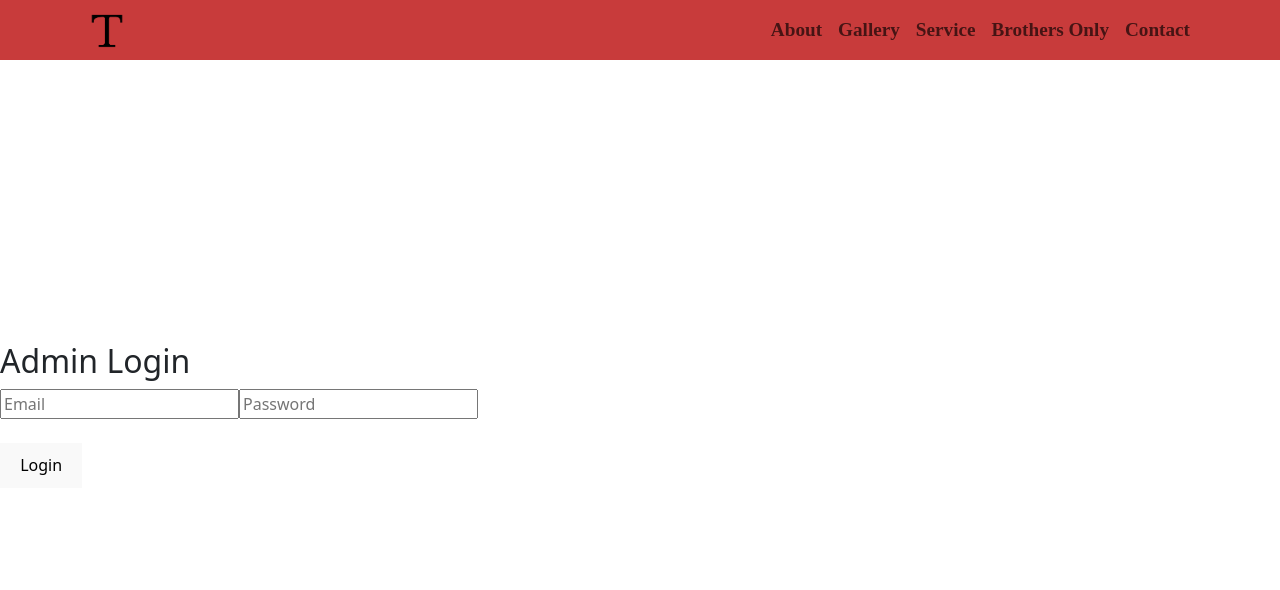
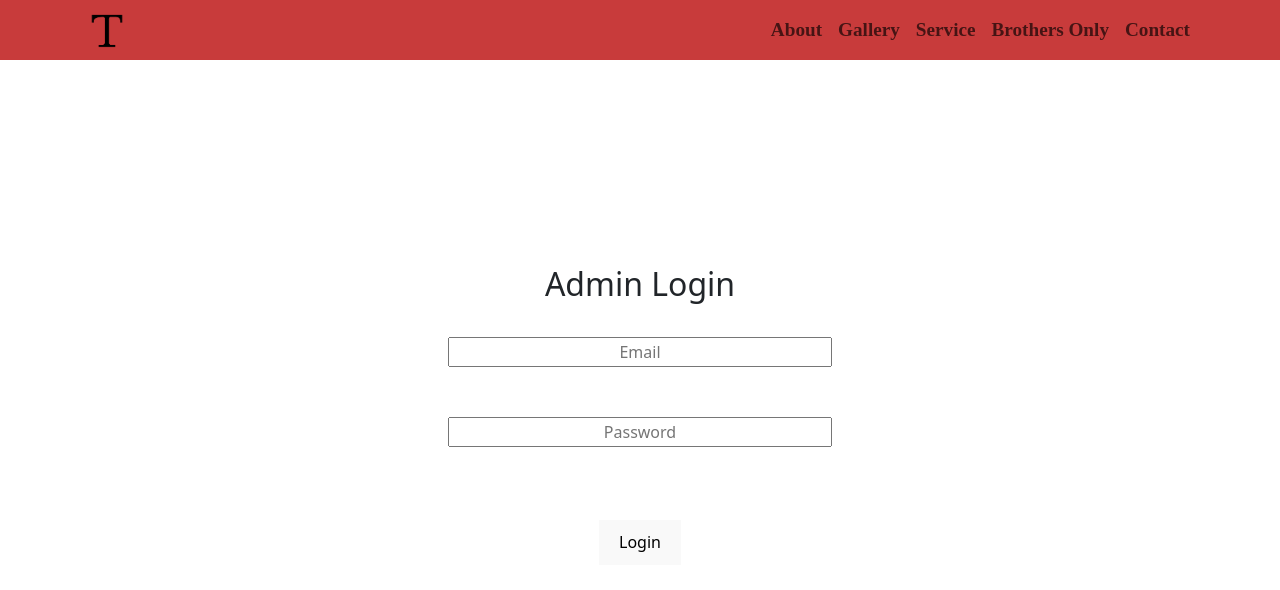
Before and after one commit to Edwin-Najera/ODPhi-Tau, a React (Vite) app in the folder Notorious Tau/: page /login in a window 1280 px wide. Shown: the top 590 px of the page. Built offline with nearby package versions, Linux system fonts and the light colour scheme.

Commit message:
Added new admin panel, intermediate finish on events admin panel, and going to add events from firebase to events.tsx

```diff
--- a/Notorious Tau/src/App.css
+++ b/Notorious Tau/src/App.css
@@ -96,23 +96,23 @@ body {
 
 #AppGrid > #School {
   grid-area: School;
-  padding-top: 3em;
-  padding-bottom: 3em;
+  padding: 1em 0;
   background-color: black;
   min-height: 35vh;
   @media (max-width: 992px) {
     padding-top: 0;
+    margin-top: 0;
   }
 }
 
 #AppGrid > #MGC {
   grid-area: MGC;
-  padding-top: 3em;
-  padding-bottom: 3em;
+  padding: 1em 0;
   background-color: black;
   min-height: 35vh;
   @media (max-width: 992px) {
     padding-bottom: 0;
+    margin-bottom: 0;
   }
 }
 
--- a/Notorious Tau/src/components/EventsFolder/eventData.ts
+++ b/Notorious Tau/src/components/EventsFolder/eventData.ts
@@ -2,12 +2,13 @@ import fundraiser from "../Photos/ConchasFund.jpeg";
 import somePhoto from "../Photos/T.png";
 
 
-export interface eventItem{
+export type eventItem = {
     name: string;
     price: string;
 }
 
-export interface event{
+export type event = {
+    id: string;
     title: string;
     image: string;
     description: string;
@@ -15,6 +16,7 @@ export interface event{
 }
 
 export const eventData: event[] = [{
+    id: "1203",
     title: "Conchas con Cafe",
     image: fundraiser,
     description: "Too cold and need something to warm you up? 🔥 Stop by on Tuesday, February 24, and treat yourself to a concha (or two😏) with some delicious Abuelita hot chocolate☕️! The Notorious Tau Chapter of Omega Delta Phi will be at the UC Mall from 11 AM to 2 PM. We hope to see you there and as always, stay hype! 🔥",
@@ -23,6 +25,7 @@ export const eventData: event[] = [{
         { name: "Abuelita Hot Chocolate", price: "$4.00" },
         { name: "Combo \n Conchas & Abuelita Hot Chocolate", price: "$6.00"}]
 }, {
+    id: "19394",
     title: "Another event",
     image: somePhoto,
     description: "This is a random description. I have to make the description long in order for the title to not be cut",
--- a/Notorious Tau/src/components/Login.tsx
+++ b/Notorious Tau/src/components/Login.tsx
@@ -1,4 +1,4 @@
-import { useEffect, useState, Fragment } from "react";
+import { useState, Fragment } from "react";
 import {
   setPersistence,
   browserSessionPersistence,
@@ -25,8 +25,8 @@ function Login() {
 
   return (
     <Fragment>
+      <div className="login-form">
         <h2>Admin Login</h2>
-
         <input
           type="email"
           placeholder="Email"
@@ -37,10 +37,10 @@ function Login() {
           placeholder="Password"
           onChange={(e) => setPassword(e.target.value)}
         />
-
         <br />
         <br />
         <button onClick={handleLogin}>Login</button>
+      </div>
     </Fragment>
   );
 }
--- a/Notorious Tau/src/components/global.css
+++ b/Notorious Tau/src/components/global.css
@@ -521,4 +521,128 @@ a.click-button {
 
 /*              This and below will be for the Gallery                */
 /*              This and below will be for the OnlyBros               */
+/*  Onlybros.tsx  */
+.admin-page {
+  display: flex;
+  max-width: 100%;
+  width: 100vw;
+  padding-top: 50px;
+  flex-direction: column;
+  align-items: start;
+  border: solid red;
+  @media (max-width: 992px) {
+    align-items: center;
+    justify-content: center;
+  }
+}
+.admin-container {
+  display: flex;
+  flex-direction: column;
+  max-width: 600px;
+  width: 40vw;
+  margin: 40px auto;
+  padding: 10px;
+  background: white;
+  border-radius: 12px;
+  box-shadow: 0 10px 30px rgba(0, 0, 0, 0.5);
+  @media (max-width: 992px) {
+    width: 95%;
+    margin: 0;
+    padding: 0;
+    border: solid red;
+  }
+}
+
+.admin-header {
+  display: flex;
+  justify-content: space-between;
+  align-items: center;
+  align-self: center;
+}
+
+.admin-button {
+  padding: 8px 14px;
+  border: none;
+  border-radius: 6px;
+  cursor: pointer;
+  font-weight: 600;
+  @media (max-width: 992px) {
+    padding: 0;
+  }
+}
+
+.description-input {
+  width: 100%;
+  min-height: 80px;
+  padding: 8px 12px;
+  font-size: 1em;
+  border: 1px solid #ccc;
+  border-radius: 6px;
+  resize: vertical;
+  overflow-wrap: break-word;
+  white-space: pre-wrap;
+}
+
+.item-input {
+  display: flex;
+  flex-direction: column;
+  width: 100%;
+  justify-content: left;
+  text-align: center;
+}
+
+.input-event {
+  width: 100%;
+}
+
+.item-row {
+  display: flex;
+  flex-direction: row;
+  width: 100%;
+  justify-content: space-around;
+  margin-bottom: 5px;
+  color: black;
+}
+
+.delete-btn {
+  background-color: #ff4d4d;
+  color: white;
+}
+
+.edit-btn {
+  background-color: #4d79ff;
+  color: white;
+  margin-right: 10px;
+}
+
+.logout-btn {
+  background-color: #222;
+  color: white;
+  max-width: fit-content;
+  @media (max-width: 992px) {
+    align-self: start;
+  }
+}
+
+.edit-container {
+  display: flex;
+  flex-direction: column;
+}
+/*    Login.tsx   */
+.login-form {
+  display: flex;
+  flex-direction: column;
+  max-width: 100%;
+  width: 100vw;
+  height: 100%;
+  justify-content: center;
+  align-items: center;
+}
+
+.login-form input {
+  width: 30%;
+  margin: 25px;
+  justify-content: center;
+  text-align: center;
+}
 /*            This and below will be for the Meet The bros            */
--- a/Notorious Tau/src/pages/Mtb.tsx
+++ b/Notorious Tau/src/pages/Mtb.tsx
@@ -1,5 +1,3 @@
-import React from "react";
-
 function Mtb() {
   return <div>Mtb</div>;
 }
```
Also changed, not shown: Notorious Tau/src/pages/Onlybros.tsx (+179 -57 lines). Lines whose indentation alone changed are shown as unchanged.
